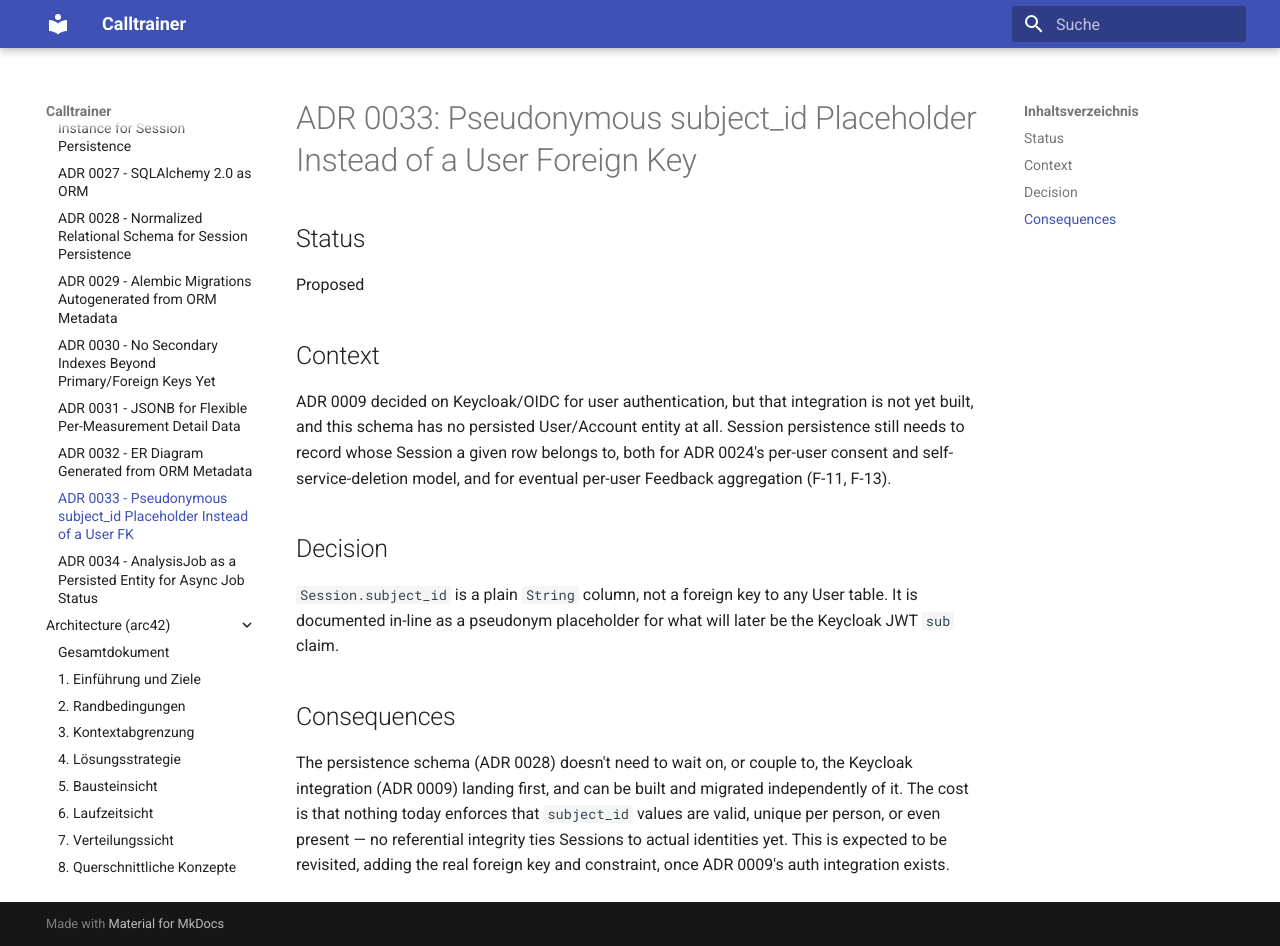
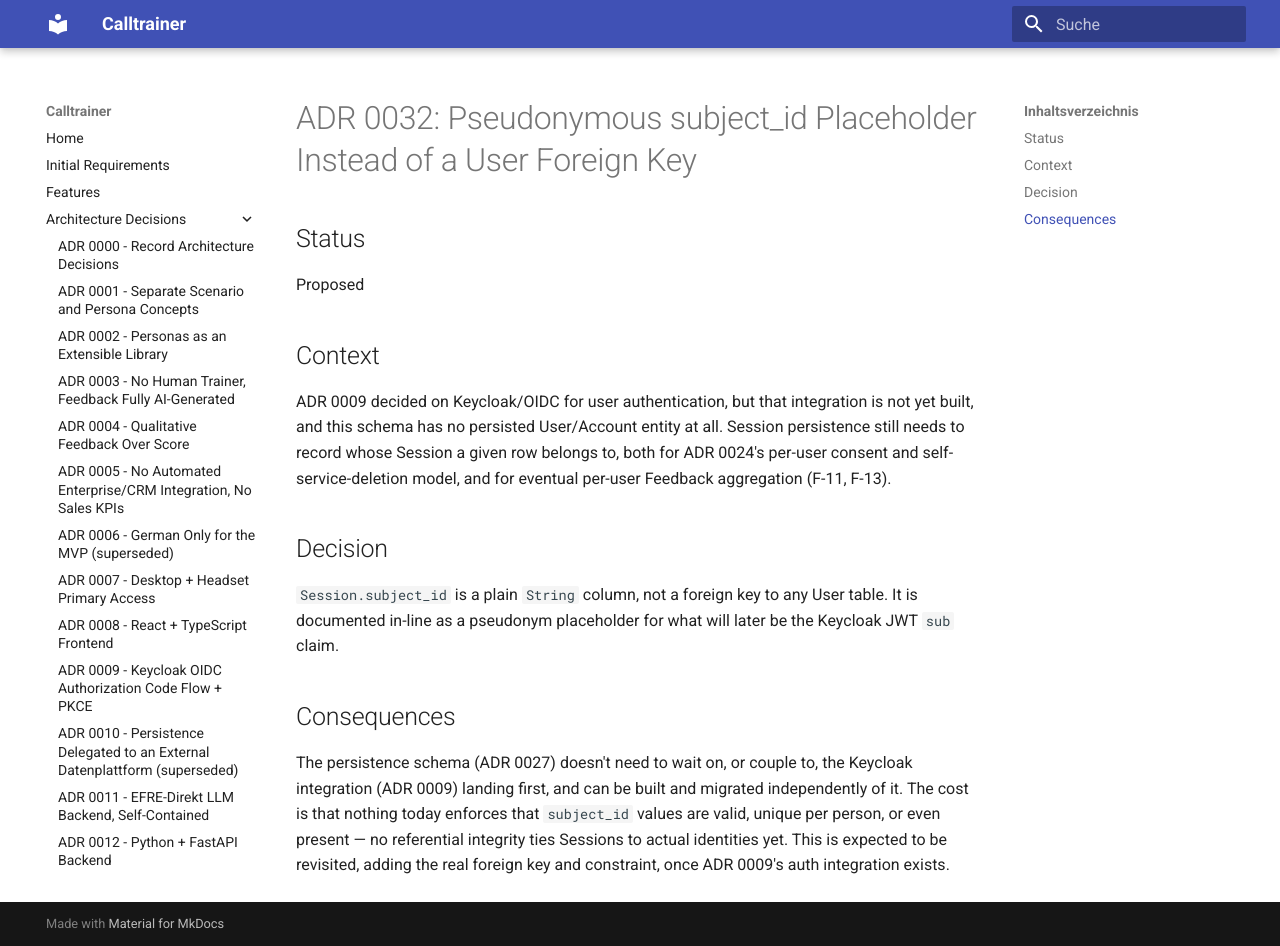
Before and after one commit to WIBWL/direkt-calltrainer, an MkDocs documentation site: the page built from docs/adr/0032-pseudonymous-subject-id-placeholder.md, in a window 1280 px wide and 946 px high. Built offline with MkDocs 1.6.1 and Material for MkDocs 9.7.7, drawn with Linux system fonts in a browser that asks for light colours.

Commit message:
moved new database adr and changed numbering

```diff
--- a/docs/adr/0029-alembic-migrations-from-orm-metadata.md
+++ b/docs/adr/0028-alembic-migrations-from-orm-metadata.md
@@ -1,4 +1,4 @@
-# ADR 0029: Alembic Migrations Autogenerated from ORM Metadata
+# ADR 0028: Alembic Migrations Autogenerated from ORM Metadata
 
 ## Status
 
@@ -6,7 +6,7 @@ Proposed
 
 ## Context
 
-The schema (ADR 0028) needs a way to be created and evolved in PostgreSQL (ADR 0026) over time, without hand-writing and tracking DDL separately from the SQLAlchemy models (ADR 0027) that already describe it.
+The schema (ADR 0027) needs a way to be created and evolved in PostgreSQL (ADR 0010) over time, without hand-writing and tracking DDL separately from the SQLAlchemy models (ADR 0026) that already describe it.
 
 ## Decision
 
--- a/docs/adr/0030-no-secondary-indexes-yet.md
+++ b/docs/adr/0029-no-secondary-indexes-yet.md
@@ -1,4 +1,4 @@
-# ADR 0030: No Secondary Indexes Beyond Primary/Foreign Keys Yet
+# ADR 0029: No Secondary Indexes Beyond Primary/Foreign Keys Yet
 
 ## Status
 
@@ -6,7 +6,7 @@ Proposed
 
 ## Context
 
-Defining the initial schema (ADR 0028), each table needed a decision on which columns to index beyond what a primary key implicitly provides. Candidate additional indexes were already visible at this stage — e.g. `session.subject_id` (looked up per user), or `turn.session_id`/`messung.turn_id`/`befund.turn_id` (looked up per Session when assembling Feedback) — but none of the actual read/query code for these tables exists yet; the backend does not query this schema at all so far.
+Defining the initial schema (ADR 0027), each table needed a decision on which columns to index beyond what a primary key implicitly provides. Candidate additional indexes were already visible at this stage — e.g. `session.subject_id` (looked up per user), or `turn.session_id`/`messung.turn_id`/`befund.turn_id` (looked up per Session when assembling Feedback) — but none of the actual read/query code for these tables exists yet; the backend does not query this schema at all so far.
 
 ## Decision
 
--- a/docs/adr/0031-jsonb-for-measurement-details.md
+++ b/docs/adr/0030-jsonb-for-measurement-details.md
@@ -1,4 +1,4 @@
-# ADR 0031: JSONB for Flexible Per-Measurement Detail Data
+# ADR 0030: JSONB for Flexible Per-Measurement Detail Data
 
 ## Status
 
@@ -14,4 +14,4 @@ We added `Messung.detail_json` as a nullable `JSONB` column, using `sqlalchemy.d
 
 ## Consequences
 
-This gives schema-less storage for whatever a given analysis metric wants to attach to a measurement, without requiring a migration each time a new metric type ships a different detail shape, and Postgres can still index or query into `JSONB` fields later if needed. In exchange, this column is Postgres-specific — consistent with ADR 0026, where Postgres is a project-owned choice rather than something requiring database portability — but it does mean the schema can no longer be trivially ported to another SQL dialect.
+This gives schema-less storage for whatever a given analysis metric wants to attach to a measurement, without requiring a migration each time a new metric type ships a different detail shape, and Postgres can still index or query into `JSONB` fields later if needed. In exchange, this column is Postgres-specific — consistent with ADR 0010, where Postgres is a project-owned choice rather than something requiring database portability — but it does mean the schema can no longer be trivially ported to another SQL dialect.
--- a/docs/adr/0032-erd-generated-from-orm-metadata.md
+++ b/docs/adr/0031-erd-generated-from-orm-metadata.md
@@ -6,7 +6,7 @@ Proposed
 
 ## Context
 
-With the schema now defined in code (ADR 0028), the project's documentation needs an ER diagram (feeding arc42's Bausteinsicht/data model). A hand-drawn diagram risks drifting from the actual schema as `models.py` evolves.
+With the schema now defined in code (ADR 0027), the project's documentation needs an ER diagram (feeding arc42's Bausteinsicht/data model). A hand-drawn diagram risks drifting from the actual schema as `models.py` evolves.
 
 ## Decision
 
--- a/docs/adr/0033-pseudonymous-subject-id-placeholder.md
+++ b/docs/adr/0032-pseudonymous-subject-id-placeholder.md
@@ -1,4 +1,4 @@
-# ADR 0033: Pseudonymous subject_id Placeholder Instead of a User Foreign Key
+# ADR 0032: Pseudonymous subject_id Placeholder Instead of a User Foreign Key
 
 ## Status
 
@@ -14,4 +14,4 @@ ADR 0009 decided on Keycloak/OIDC for user authentication, but that integration
 
 ## Consequences
 
-The persistence schema (ADR 0028) doesn't need to wait on, or couple to, the Keycloak integration (ADR 0009) landing first, and can be built and migrated independently of it. The cost is that nothing today enforces that `subject_id` values are valid, unique per person, or even present — no referential integrity ties Sessions to actual identities yet. This is expected to be revisited, adding the real foreign key and constraint, once ADR 0009's auth integration exists.
+The persistence schema (ADR 0027) doesn't need to wait on, or couple to, the Keycloak integration (ADR 0009) landing first, and can be built and migrated independently of it. The cost is that nothing today enforces that `subject_id` values are valid, unique per person, or even present — no referential integrity ties Sessions to actual identities yet. This is expected to be revisited, adding the real foreign key and constraint, once ADR 0009's auth integration exists.
--- a/docs/adr/0034-analysis-job-persisted-status.md
+++ b/docs/adr/0033-analysis-job-persisted-status.md
@@ -1,4 +1,4 @@
-# ADR 0034: AnalysisJob as a Persisted Entity for Async Job Status
+# ADR 0033: AnalysisJob as a Persisted Entity for Async Job Status
 
 ## Status
 
```
Also changed, not shown: other parts of docs/adr/0031-erd-generated-from-orm-metadata.md (+1 -1 lines), docs/adr/0010-own-postgresql-instance-for-session-persistence.md (added, +19 -0 lines), docs/adr/0026-own-postgresql-instance-for-session-persistence.md (deleted, +0 -19 lines), docs/adr/0026-sqlalchemy-orm.md (added, +17 -0 lines), docs/adr/0027-normalized-schema-for-session-persistence.md (added, +17 -0 lines), docs/adr/0027-sqlalchemy-orm.md (deleted, +0 -17 lines), docs/adr/0028-normalized-schema-for-session-persistence.md (deleted, +0 -17 lines).
